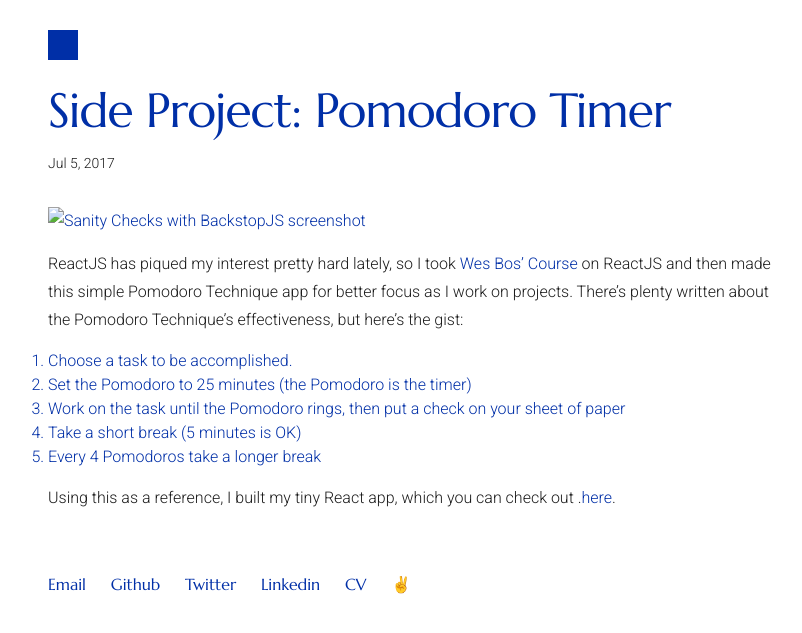
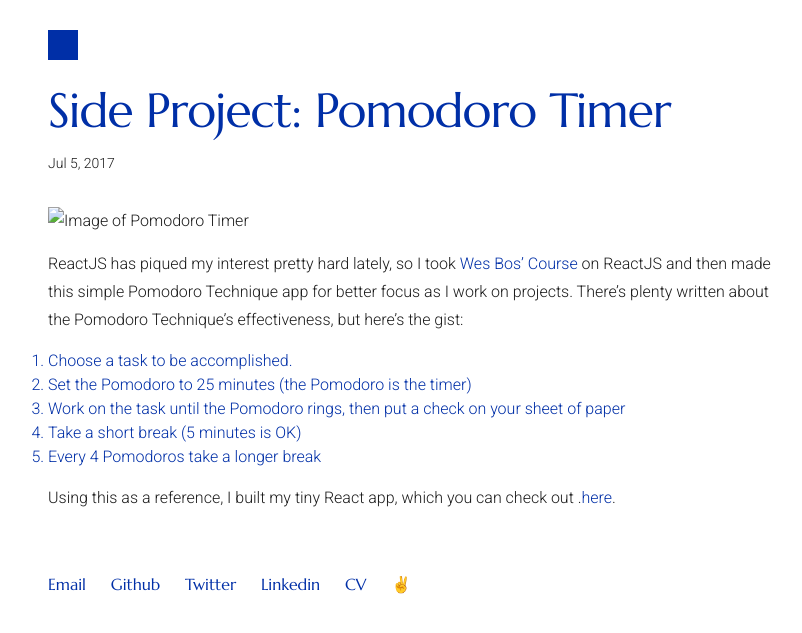
Before and after one commit to mathesond2/davidmatheson.me, a Jekyll site: the page built from _posts/2017-07-05-side-project-pomodoro.markdown, in a window 1280 px wide. Shown: the top 633 px of the page, without its empty margins (222-1024 px from the left). Built offline with Jekyll 4.4.1, drawn with Linux system fonts in a browser that asks for light colours.

Commit message:
updated images

```diff
--- a/_posts/2017-07-05-side-project-pomodoro.markdown
+++ b/_posts/2017-07-05-side-project-pomodoro.markdown
@@ -5,7 +5,7 @@
 categories: side project
 ---
 
-[![Sanity Checks with BackstopJS screenshot](../../../../images/pomodoro.png)](https://mathesond2.github.io/pomodoro/ "Pomodoro Timer")
+![Image of Pomodoro Timer](../../../../images/pomodoro.png)
 
 ReactJS has piqued my interest pretty hard lately, so I took [Wes Bos' Course](https://github.com/mathesond2/react-course) on ReactJS and then made this simple Pomodoro Technique app for better focus as I work on projects. There's plenty written about the Pomodoro Technique's effectiveness, but here's the gist:
 
--- a/_posts/2017-11-28-workspace.markdown
+++ b/_posts/2017-11-28-workspace.markdown
@@ -5,7 +5,7 @@
 categories: side project
 ---
 
-[![Sanity Checks with BackstopJS screenshot](../../../../images/workspace.png)](https://collaborative-workspace.herokuapp.com/ "Workspace")
+![Image of Workspace](../../../../images/workspace.png)
 
 As a front end dev, I wanted to increase my skillset over to the back-end, and I saw NodeJS as the perfect fit. I took [Wes Bos' Course](https://github.com/mathesond2/learn-node) on NodeJS and decided to create a side project to further cement the knowledge I'd learned into my skillset. The resulting project is a collaborative workspace for folks looking to whiteboard and brainstorm ideas together in a real-time online workspace. I created it using ExpressJS for routing and middleware, MongoDB for a database, Socket.io for real-time web socket functionality, Pug for server-side templating, Heroku for hosting, aaaand vanilla JS on the front end (for times sake!).
 
```
